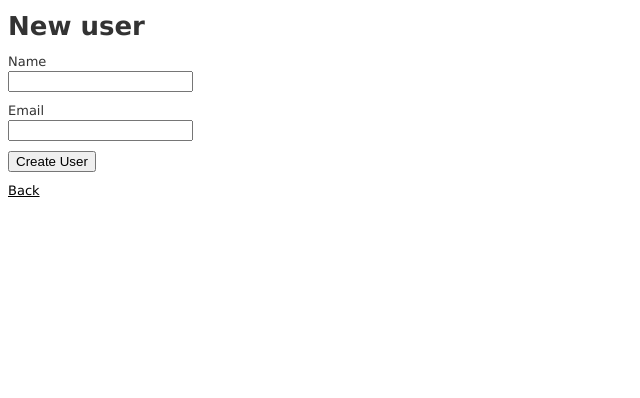
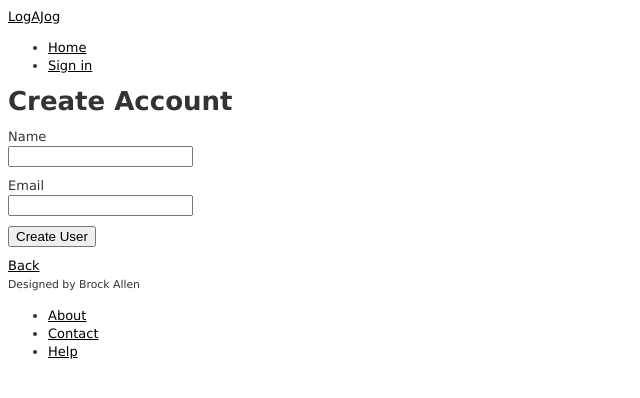
Before and after one commit to jballen/running_site, a Rails app: page /users/new in a window 1280 px wide. Shown: the top 398 px of the page, without its empty margins (0-640 px from the left). Run offline with Rails 7, Linux system fonts and the light colour scheme; style sheets or scripts are compiled from the project's sources; some libraries are stand-ins or nearby versions.

Commit message:
Expanded the layout

```diff
--- /dev/null
+++ b/app/assets/stylesheets/custom.css.scss
@@ -0,0 +1,97 @@
+@import "bootstrap";
+
+/* Global Styles */
+
+html {
+  overflow-y: scroll;
+}
+
+body {
+  padding-top: 60px;
+}
+
+section {
+  overflow: auto;
+}
+
+textarea {
+  resize: vertical;
+}
+
+.center {
+  text-align: center;
+    h1 {
+      margin-bottom: 10px;
+    }
+}
+
+/* typography */
+
+h1, h2, h3, h4, h5, h6 {
+  line-height: 1;
+}
+
+h1 {
+  font-size: 3em;
+  letter-spacing: -2px;
+  margin-bottom: 30px;
+  text-align: center;
+}
+
+h2 {
+  font-size: 1.2em;
+  letter-spacing: -1px;
+  margin-bottom: 30px;
+  text-align: center;
+  font-weight: normal;
+  color: $grayLight;
+}
+
+p {
+  font-size: 1.1em;
+  line-height: 1.7em;
+}
+
+/* header */
+
+#logo {
+  float: left;
+  margin-right: 10px;
+  font-size: 1.7em;
+  color: white;
+  text-transform: uppercase;
+  letter-spacing: -1px;
+  padding-top: 9px;
+  font-weight: bold;
+  line-height: 1;
+  &:hover {
+    color: white;
+    text-decoration: none;
+  }
+}
+
+/* footer */
+
+footer {
+  margin-top: 45px;
+  padding-top: 5px;
+  border-top: 1px solid #eaeaea;
+  color: $grayLight;
+  a {
+    color: #555;
+    &:hover {
+      color:#222;
+    }
+  }
+  small {
+    float: left;
+  }
+  ul {
+    float: right;
+    list-style: none;
+    li {
+      float: left;
+      margin-left: 10px;
+    }
+  }
+}
--- a/app/assets/stylesheets/scaffolds.css.scss
+++ b/app/assets/stylesheets/scaffolds.css.scss
@@ -21,7 +21,7 @@
 a {
   color: #000;
   &:visited {
-    color: #666;
+    color: #333;
   }
   &:hover {
     color: #fff;
--- a/app/controllers/static_pages_controller.rb
+++ b/app/controllers/static_pages_controller.rb
@@ -7,4 +7,6 @@
 
   def about
   end
+  def contact
+  end
 end
--- /dev/null
+++ b/app/views/layouts/_footer.html.erb
@@ -0,0 +1,10 @@
+<footer class="footer">
+  <small>Designed by Brock Allen</small>
+  <nav>
+  	<ul>
+  		<li><%= link_to "About", about_path %></li>
+  		<li><%= link_to "Contact", contact_path %></li>
+  		<li><%= link_to "Help", help_path %></li>
+  	</ul>
+  </nav>
+</footer>
--- /dev/null
+++ b/app/views/layouts/_header.html.erb
@@ -0,0 +1,13 @@
+<header class="navbar navbar-fixed-top navbar-inverse">
+  <div class="navbar-inner">
+    <div class="container">
+      <%= link_to "LogAJog", '#', id: "logo" %>
+      <nav>
+        <ul class="nav pull-right">
+          <li><%= link_to "Home", root_path %></li>
+          <li><%= link_to "Sign in", '#' %></li>
+        </ul>
+      </nav>
+    </div>
+  </div>
+</header>
--- /dev/null
+++ b/app/views/layouts/_shim.html.erb
@@ -0,0 +1,3 @@
+<!--[if lt IE 9]>
+<script src="http://html5shim.googlecode.com/svn/trunk/html5.js"></script>
+<![endif]-->
--- a/app/views/layouts/application.html.erb
+++ b/app/views/layouts/application.html.erb
@@ -5,10 +5,13 @@
   <%= stylesheet_link_tag    "application", media: "all", "data-turbolinks-track" => true %>
   <%= javascript_include_tag "application", "data-turbolinks-track" => true %>
   <%= csrf_meta_tags %>
+  <%= render 'layouts/shim' %>
 </head>
 <body>
-
-<%= yield %>
-
+	<%= render 'layouts/header' %>
+    <div class="container">
+      <%= yield %>
+      <%= render 'layouts/footer' %>
+    </div>
 </body>
 </html>
--- a/app/views/static_pages/about.html.erb
+++ b/app/views/static_pages/about.html.erb
@@ -1,3 +1,3 @@
 <% provide(:title, 'About') %>
 <h1>LogAJog</h1>
-<p>This is the about page for Brock Allen's running site.</p>
+<p>LogAJog is a website intended for runner's to log their activity.</p>
--- /dev/null
+++ b/app/views/static_pages/contact.html.erb
@@ -0,0 +1,3 @@
+<% provide(:title, 'Contact') %>
+<h1>Contact</h1>
+<p>Please direct any questions, comments, or concerns to my <%= link_to 'email address.', 'mailto:jballen92@gmail.com' %>
--- a/app/views/static_pages/home.html.erb
+++ b/app/views/static_pages/home.html.erb
@@ -1,2 +1,4 @@
-<h1>LogAJog</h1>
-<p>This is the home page for Brock Allen's running site.</p>
+<div class="center hero-unit">
+	<h1>LogAJog</h1>
+	<%= link_to "Sign up", signup_path, class: "btn btn-large btn-primary" %>
+</div>
--- a/app/views/users/new.html.erb
+++ b/app/views/users/new.html.erb
@@ -1,5 +1,4 @@
-<h1>New user</h1>
-
+<% provide(:title, 'Sign up') %>
+<h1>Create Account</h1>
 <%= render 'form' %>
-
 <%= link_to 'Back', users_path %>
--- a/config/application.rb
+++ b/config/application.rb
@@ -19,5 +19,6 @@
     # The default locale is :en and all translations from config/locales/*.rb,yml are auto loaded.
     # config.i18n.load_path += Dir[Rails.root.join('my', 'locales', '*.{rb,yml}').to_s]
     # config.i18n.default_locale = :de
+    config.assets.precompile += %w(*.png *.jpg *.jpeg *.gif)
   end
 end
--- a/config/routes.rb
+++ b/config/routes.rb
@@ -1,9 +1,13 @@
 RunningSite::Application.routes.draw do
-  get "static_pages/home"
-  get "static_pages/help"
-  get "static_pages/about"
+  root 'static_pages#home'
+  match '/help',    to: 'static_pages#help',    via: 'get'
+  match '/about',   to: 'static_pages#about',   via: 'get'
+  match '/contact', to: 'static_pages#contact', via: 'get'
+  match '/signup',  to: 'users#new',            via:'get'
+
+  get "users/new"
+
   resources :runs
-
   resources :users
 
   # The priority is based upon order of creation: first created -> highest priority.
```
Also changed, not shown: spec/requests/user_pages_spec.rb (added, +13 -0 lines), Gemfile, Gemfile.lock.
